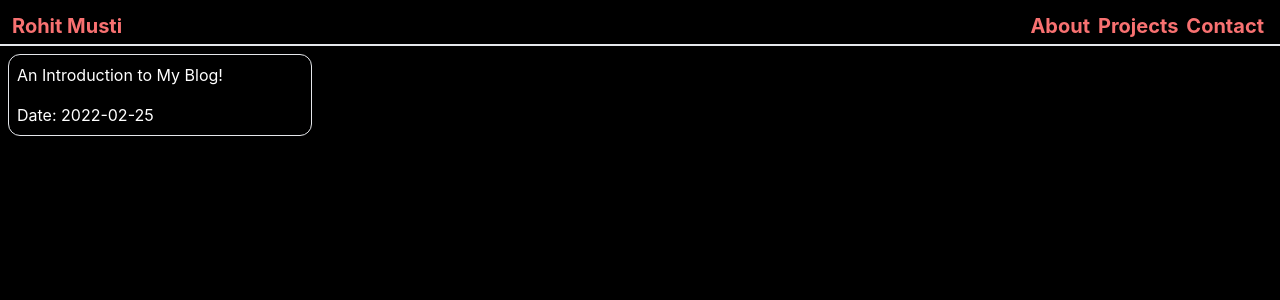
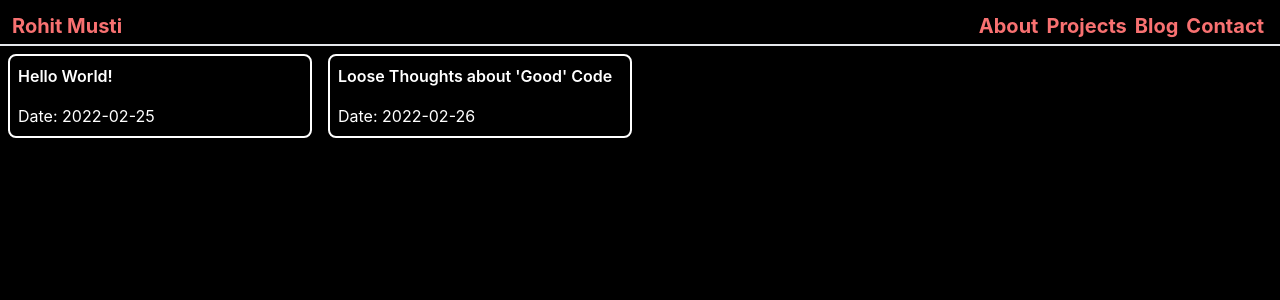
Before and after one commit to rohitmusti/rohitmusti.github.io, a Next.js app: page /blog in a window 1280 px wide. Shown: the top 300 px of the page. Built offline with nearby package versions, Linux system fonts and the light colour scheme.

Commit message:
launching the blog

```diff
--- a/blog/introduction.md
+++ b/blog/introduction.md
@@ -1,8 +1,8 @@
 ---
-title: 'An Introduction to My Blog!'
-metaTitle: 'An Introduction to My Blog!'
-metaDesc: 'A description of what I am hoping for'
-date: '2022-02-25'
+title: "Hello World!"
+date: "2022-02-25"
 ---
 
-# Hello World
+Welcome! I have occasionally felt the urge to blog or journal, but I never made a consistent habit of it. I have recently felt inspired by the ideas I have encountered in blogs of my friends and people I look up to and felt a burning desire to catalogue my thoughts. I immediately started over thinking this and checking out complex note taking systems (like obsidian) for linking ideas. Quickly, I became overwhelmed by the possibilities and set the whole concept of tracking my favorite ideas aside.
+
+This Friday night I was looking through my long back log of exciting projects and this one struck my eye! My goal with this blog is to explore ideas as I encounter them and catalogue my adventures in cyberspace. I don't expect anyone to ever read this, but I hope that if you find yourself here, you find a kindred spirit in me. If you find an error or an incomplete idea on this blog, please feel free to reach out to me through my contact page!
--- /dev/null
+++ b/blog/thoughts-about-code.md
@@ -0,0 +1,30 @@
+---
+title: "Loose Thoughts about 'Good' Code"
+date: "2022-02-26"
+---
+
+I write a mix of software and data engineering code. I also like to experiment around with different languages and am becoming more and more interested in systems programming and firmware. As such, I find that my code tends to frequently change style based on whatever is most appropriate for what I am writing. By contstantly switching contexts, I have built up a few beliefs.
+
+## Belief #1
+
+**Belief #1**: use auto-formatting tools to format code wherever possible. Tools like prettier (for javascript and typescript), black (for python), and cargo fmt (for rust), make writing consistently formatted code easily and immediately adopt to whatever the dominant preferences are of the community around a particular language or format.
+
+## Belief #2
+
+**Belief #2**: it is good to minimize dependencies wherever possible. I recently tried to write a small python API that took in some numbers, generated a couple of graphs, and returned a PDF. Between numpy, pandas, fpdf, plotly, and plotly-express, pytest, and kaleido, I quickly racked up something north of 879 MB of dependencies. Not only is this massive bloat shocking, but it made it nearly impossible to deploy this toy API to as serverless endpoints. Aside: I recognize that serverless endpoints are a little bit hyped up right now, but I do think they're useful for prototyping. It is also a little shameful that it required me so many dependencies to do something so basic.
+
+## Belief #3
+
+**Belie #3**: document your code before you write it. This is the belief that I am most hypocritical about. I am becoming better at documenting my code, but oftentimes fall short of my standards. An approach that works for me is actually writing out, in comments, all of the steps, functions, and systems I'll need to build, before I actually build them. A bit like the french cooking technique _mise en place_ (to put in place), which requires all of the prep work (chopping, rinsing, etc.) to be done before you begin cooking.
+
+When I was an Intro to CS TA, I was always struck by how well documented the code of new programmers was. These new programmers were so frustrated with programming that they naturally discovered that laying out your ideas in comments before writing them code made writing the code orders of magnitude easier. When I became an Algorithms TA, I was surprised to see that almost every students had stopped documenting their code. What happened between these two classes? My hypothesis is that somewhere along the way, we programmers and engineers gained a little bit too much confidence in our abilities. The result of this is that we stopped carefully breaking down our problems and solutions into their components and neatly labeling them before attempting to write out a solution. Instead, we learned how easy it felt to edit code, so we thought there was no harm in getting something working before outlining our steps. Ultimately, no one outlined their steps.
+
+I hope to take a cue from the beginner programmers and put everything in its place before actually writing code. Forcing myself to ask and answer the right questions before jumping into code has made me a much better programmer.
+
+## Belief #4
+
+**Belief #4**: code is like writing, we need drafts. Whenever I write an essay or report (or even this blog), often my first attempt and getting my thoughts out is unsuccessful and confusing. This is the opposite approach I found myself taking to writing code. I started to ponder why I treated this two very similar activities so differently. I think its because coding often feels like I am building something and home builders don't dig up the foundation for a more pleasing lay out, that would be very wasteful! However, I forget that coding is also literally trying to express ideas in a foreign language. As such, it is important to scrutinize my code the same way I scrutinize my words. The code review process at many large orgs already has this idea baked into their processes, they literally copy edit code. I am hoping to take that process and introduce it a little further upstream by asking myself, "is this the best way to express an idea?" and "will future me be able to understand what current me is trying to do?".
+
+## Belief #5
+
+**Belief #5**: frameworks are nice, but they'll never compensate for failures in design of a language or a system. I recently have been writing some code in Rust. It is an incredibly pleasant langauge to write in and a very welcoming community to join. As I've been writing rust, I have been struck by how hard it is to write code with mistakes compared to a lanaguage like C or python. Sure, you don't need the borrow checker if you just malloc and free appropriately. Sure, you don't need types if you can just keep your variables straight in your head. Sure, you can write tests in C and python as long as you follow certian frameworks or patterns. However, I rarely find myself sticking to those practices in those languages because they aren't baked into the language. With Rust however, cargo (the package manager) either forces me to explicitly acknowledge these ideas or makes them incredibly ergonomic to implement. Even though I know how to use these techniques effectively in many other languages, when the DNA of a language requires me or reminds me to use them, it is much much easier.
--- a/components/nav.tsx
+++ b/components/nav.tsx
@@ -5,6 +5,7 @@ export default function Nav() {
   const navLinks = [
     { text: "About", url: "/" },
     { text: "Projects", url: "/projects" },
+    { text: "Blog", url: "/blog" },
     { text: "Contact", url: "/contact" },
   ];
   return (
--- a/package.json
+++ b/package.json
@@ -8,11 +8,13 @@
     "lint": "next lint"
   },
   "dependencies": {
+    "@tailwindcss/typography": "^0.5.2",
     "gray-matter": "^4.0.3",
     "markdown-it": "^12.3.2",
     "next": "12.0.3",
     "react": "17.0.2",
-    "react-dom": "17.0.2"
+    "react-dom": "17.0.2",
+    "react-markdown": "^8.0.0"
   },
   "devDependencies": {
     "@types/node": "16.11.6",
@@ -21,7 +23,7 @@
     "eslint": "7",
     "eslint-config-next": "12.0.3",
     "postcss": "^8.3.11",
-    "tailwindcss": "^2.2.19",
+    "tailwindcss": "^3.0.23",
     "typescript": "4.4.4"
   }
 }
--- a/pages/_app.tsx
+++ b/pages/_app.tsx
@@ -6,7 +6,7 @@ import type { AppProps } from "next/app";
 
 function MyApp({ Component, pageProps }: AppProps) {
   return (
-    <div className="bg-black w-full h-full md:w-screen md: h-screen text-white">
+    <div className="dark w-full h-full md:w-screen md: h-screen text-white">
       <Nav />
       <Component {...pageProps} />
     </div>
--- a/pages/blog.tsx
+++ b/pages/blog.tsx
@@ -27,11 +27,11 @@ export default function Blog({ posts }) {
       {posts.map(({ slug, frontmatter }) => (
         <div
           key={slug}
-          className="border border-gray-200 m-2 rounded-xl shadow-lg overflow-hidden flex flex-col"
+          className="border-2 border-white m-2 rounded-lg flex flex-col"
         >
           <Link href={`/blog/${slug}`}>
             <a>
-              <h1 className="p-2">{frontmatter.title}</h1>
+              <h1 className="font-semibold p-2">{frontmatter.title}</h1>
             </a>
           </Link>
           <p className="p-2">Date: {frontmatter.date}</p>
--- a/pages/blog/[slug].tsx
+++ b/pages/blog/[slug].tsx
@@ -1,6 +1,7 @@
 import fs from "fs";
 import md from "markdown-it";
 import matter from "gray-matter";
+import ReactMarkdown from "react-markdown";
 
 export async function getStaticPaths() {
   const files = fs.readdirSync("blog");
@@ -28,9 +29,17 @@ export async function getStaticProps({ params: { slug } }) {
 
 export default function PostPage({ frontmatter, content }) {
   return (
-    <div className="prose mx-auto">
+    <div className="prose dark:prose-invert mx-auto max-w-2xl py-4">
       <h1>{frontmatter.title}</h1>
-      <div dangerouslySetInnerHTML={{ __html: md().render(content) }} />
+      <p>Date Created: {frontmatter.date}</p>
+      <div className="">
+        <ReactMarkdown>{content}</ReactMarkdown>
+      </div>
+      <hr />
+      <p>
+        See an error in this blog? Please reach out through my contact page and
+        I'll make a correction!
+      </p>
     </div>
   );
 }
--- a/styles/globals.css
+++ b/styles/globals.css
@@ -1,6 +1,16 @@
 @tailwind base;
 @tailwind components;
 @tailwind utilities;
+
+@layer components {
+  .blog-content > h2 {
+    @apply font-bold;
+    @apply mt-6;
+  }
+  .blog-content > p {
+    @apply mt-6;
+  }
+}
 
 html,
 body {
--- a/tailwind.config.js
+++ b/tailwind.config.js
@@ -8,5 +8,5 @@ module.exports = {
   variants: {
     extend: {},
   },
-  plugins: [],
+  plugins: [require("@tailwindcss/typography")],
 };
```
Also changed, not shown: 1 other file (tests, documents, lock files or other folders).
